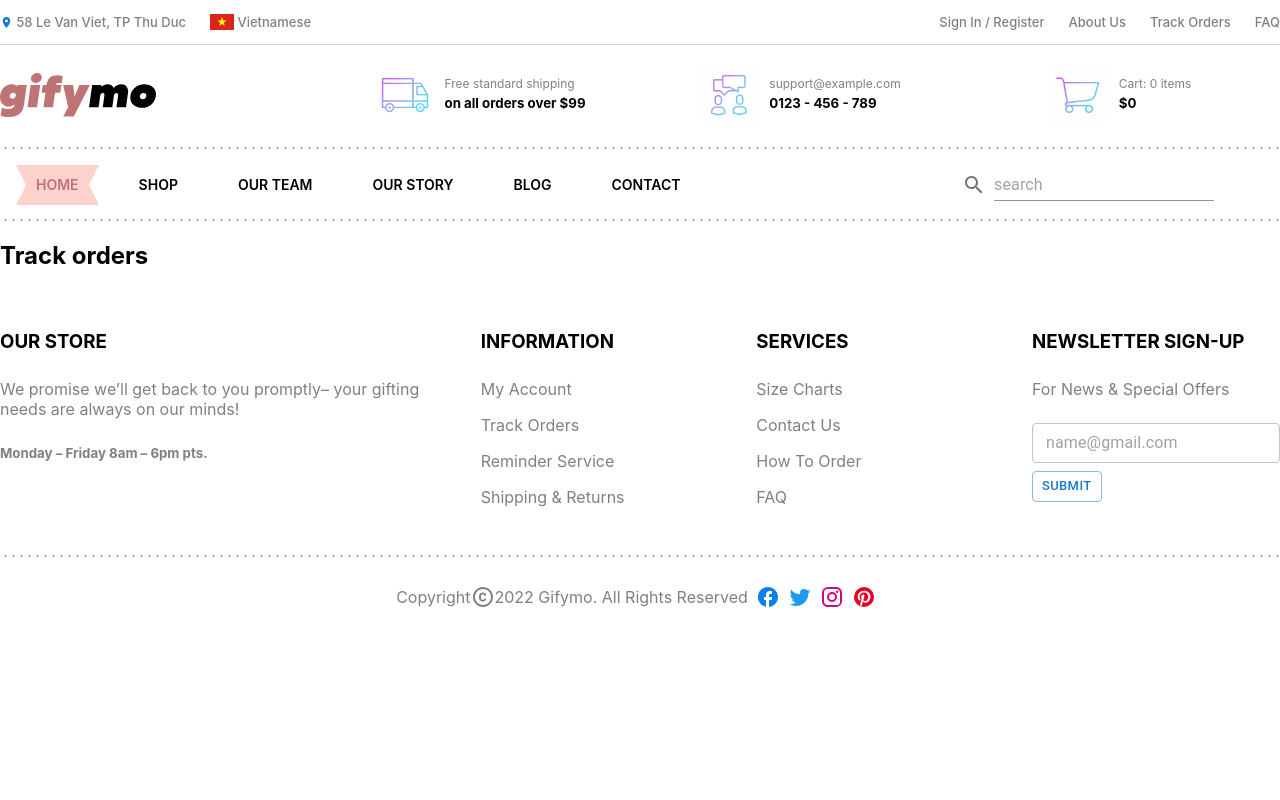
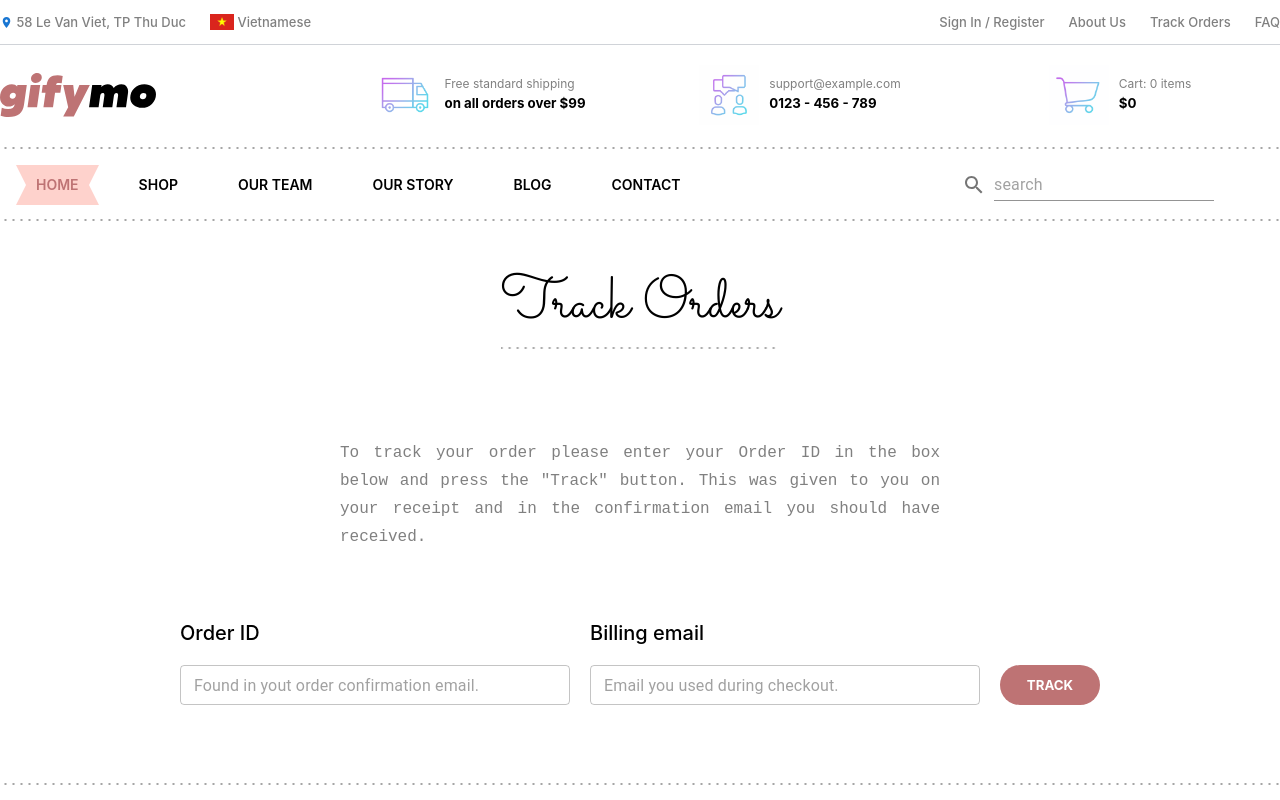
Before and after one commit to NgoDangQuang/gifymo-shop, a React (Create React App) app: page /gifymo-shop/track-orders in a window 1280 px wide. Shown: the top 800 px of the page. Built offline with nearby package versions, Linux system fonts and the light colour scheme.

Commit message:
add track orders

```diff
--- a/src/features/trackOrders/index.jsx
+++ b/src/features/trackOrders/index.jsx
@@ -1,9 +1,54 @@
-import React from 'react';
+import { TextField } from '@mui/material';
+import './styles.css';
 
 export function TrackOrders(props) {
   return (
-    <div>
-      <h2>Track orders</h2>
+    <div className="root-our-team">
+      <div className="container-our-team">
+        <div className="layout-our-team-page border-bottom-background">
+          <div className="title-our-team flex j-center ">
+            <h4 className="border-bottom-background">Track Orders</h4>
+          </div>
+
+          <div className="flex j-center">
+            <div className="layout-track-orders">
+              <div className="layout-track-orders-content flex j-center">
+                <h4>
+                  To track your order please enter your Order ID in the box below and press the
+                  "Track" button. This was given to you on your receipt and in the confirmation
+                  email you should have received.
+                </h4>
+              </div>
+
+              <div className="layout-track-orders-contact flex j-center">
+                <div className="track-order-items">
+                  <h3>Order ID</h3>
+                  <TextField
+                    variant="outlined"
+                    placeholder="Found in yout order confirmation email."
+                    style={{ width: '390px', marginRight:'20px' }}
+                    size='small'
+                  />
+                </div>
+
+                <div className="track-order-items">
+                  <h3>Billing email</h3>
+                  <TextField
+                    variant="outlined"
+                    placeholder="Email you used during checkout."
+                    style={{ width: '390px', marginRight:'20px' }}
+                    size='small'
+                  />
+                </div>
+
+                <div className="track-order-items-button">
+                  <h5>TRACK</h5>
+                </div>
+              </div>
+            </div>
+          </div>
+        </div>
+      </div>
     </div>
   );
 }
--- /dev/null
+++ b/src/features/trackOrders/styles.css
@@ -0,0 +1,42 @@
+.layout-track-orders {
+    width: 1000px;
+}
+
+.layout-track-orders-content {
+    font-family: 'Jost';
+    margin: 50px 0px;
+}
+.layout-track-orders-content >h4{
+    width: 600px;
+    color: gray;
+    font-size: 16px;
+    line-height: 28px;
+    text-align: justify;
+    font-family: monospace;
+}
+
+.layout-track-orders-contact {
+
+    align-items: flex-end;
+}
+
+.track-order-items-button {
+    background-color: var(--MAIN_COLOR);
+    border-radius: 40px;
+    height: 40px;
+    display: flex;
+    align-items: center;
+    justify-content: center;
+    width: 100px;
+    color:white;
+    cursor: pointer;
+    transition: all 0.3s linear;
+}
+
+.track-order-items-button:hover{
+    background-color:#AF5052;
+}
+.track-order-items >h3{
+    font-size: 20px;
+    font-weight: 500;
+}
```
